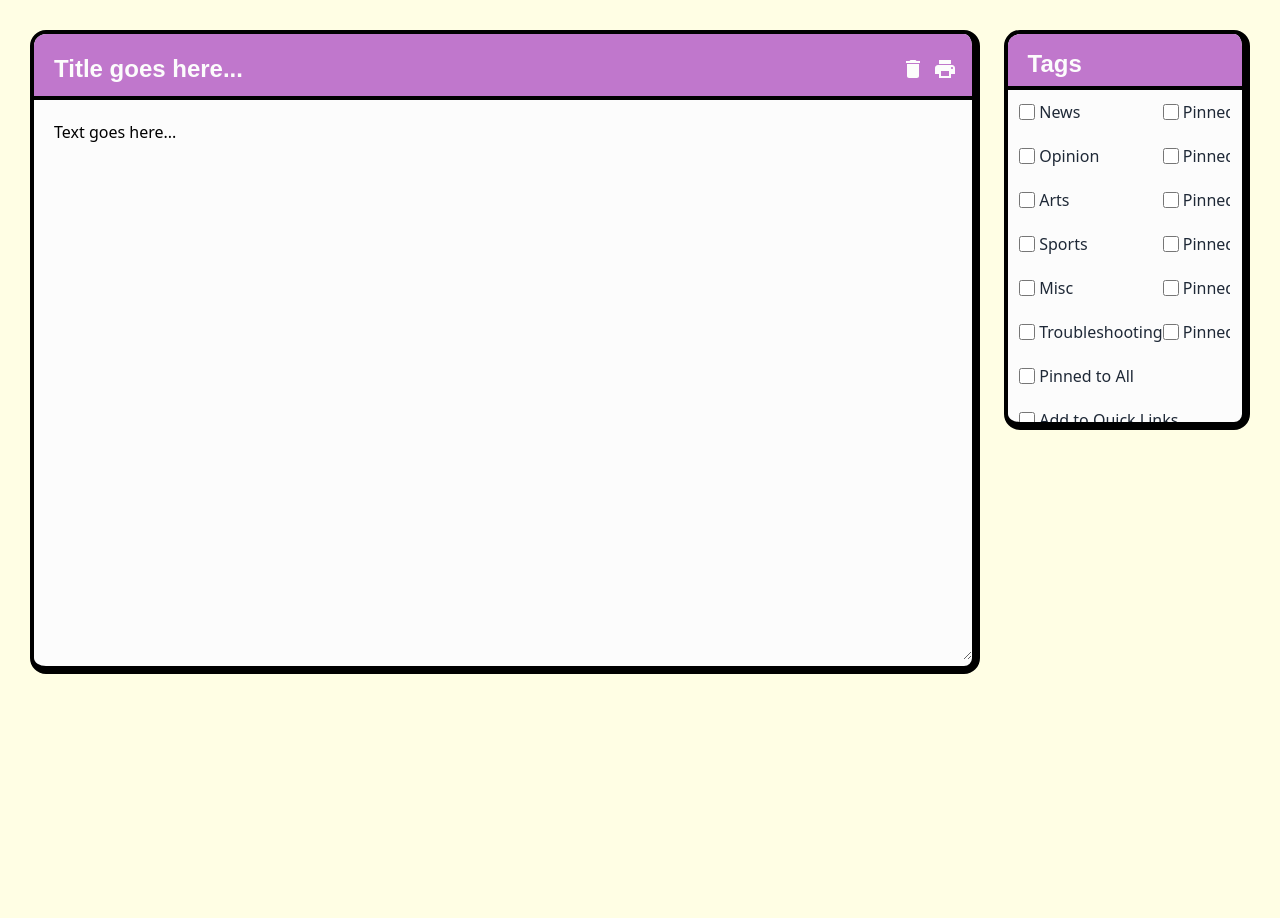
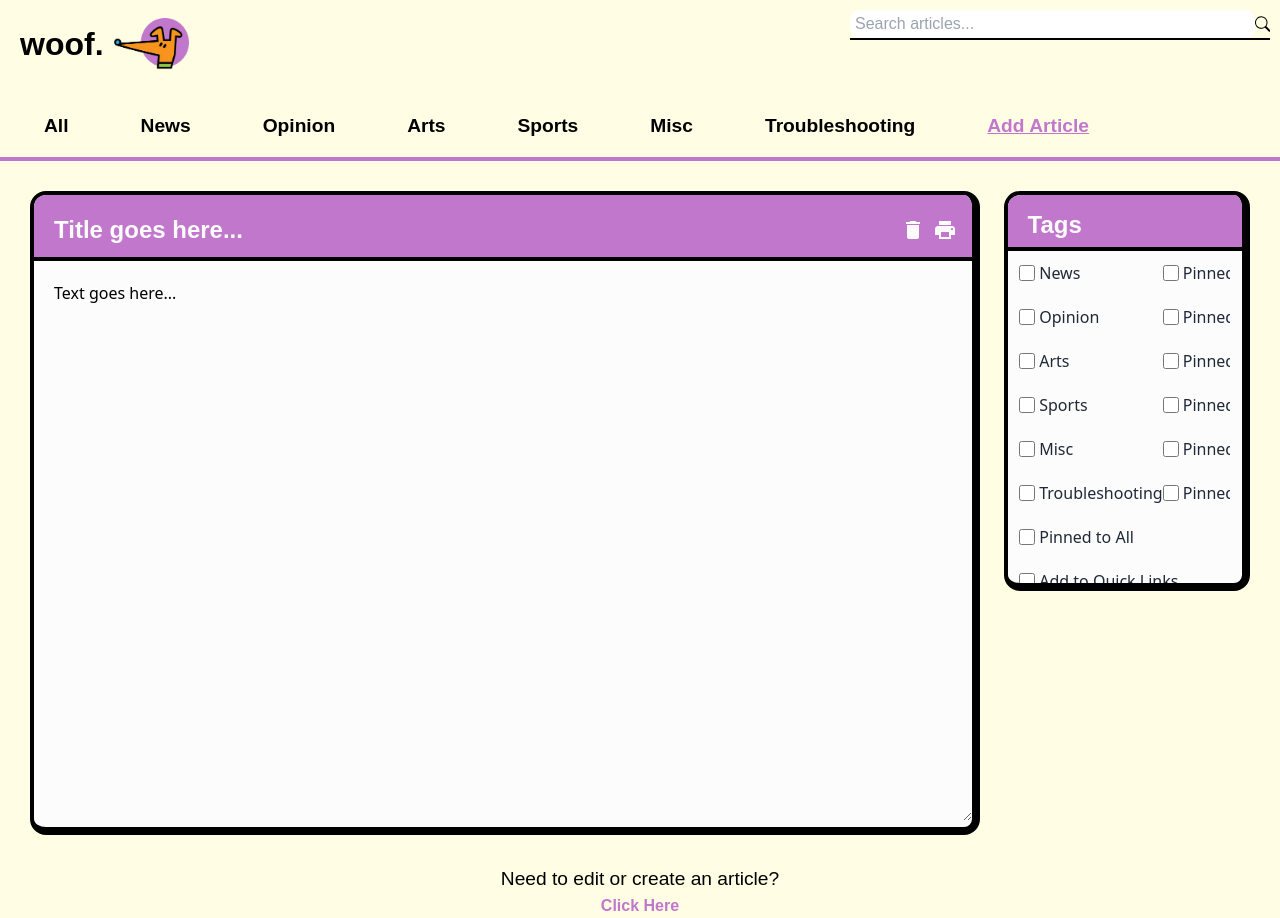
Before and after one commit to dailybruin/woof, a Next.js app: page /new in a window 1280 px wide. Before the commit the page ends 800 px from the top, so only its background shows below. Built offline with nearby package versions, Linux system fonts and the light colour scheme.

Commit message:
added navbar to add article page

```diff
--- a/pages/new/index.tsx
+++ b/pages/new/index.tsx
@@ -1,4 +1,8 @@
 import Form from '../../components/edit/Form';
+import Woof_layout from '../layout';
+import { useRouter } from 'next/router';
+import { SearchProvider } from "../../components/context/SearchContext";
+import data from "../../components/layout/SearchTests.json";
 
 const NewArticle = () => {
   const articleForm = {
@@ -11,8 +15,18 @@ const NewArticle = () => {
     pinned_sections: [],
     quick_link: false,
   };
+  const route = useRouter();
 
-  return <Form formId="add-article-form" articleForm={articleForm} />;
+
+  // empty json file {} passed into the data/articles for search bar
+
+  return (
+    <SearchProvider data={data}>
+      <Woof_layout pageProps={{}} router={route.route}>
+        <Form formId="add-article-form" articleForm={articleForm} />
+      </Woof_layout>
+    </SearchProvider>
+  );
 };
 
 export default NewArticle;
```
